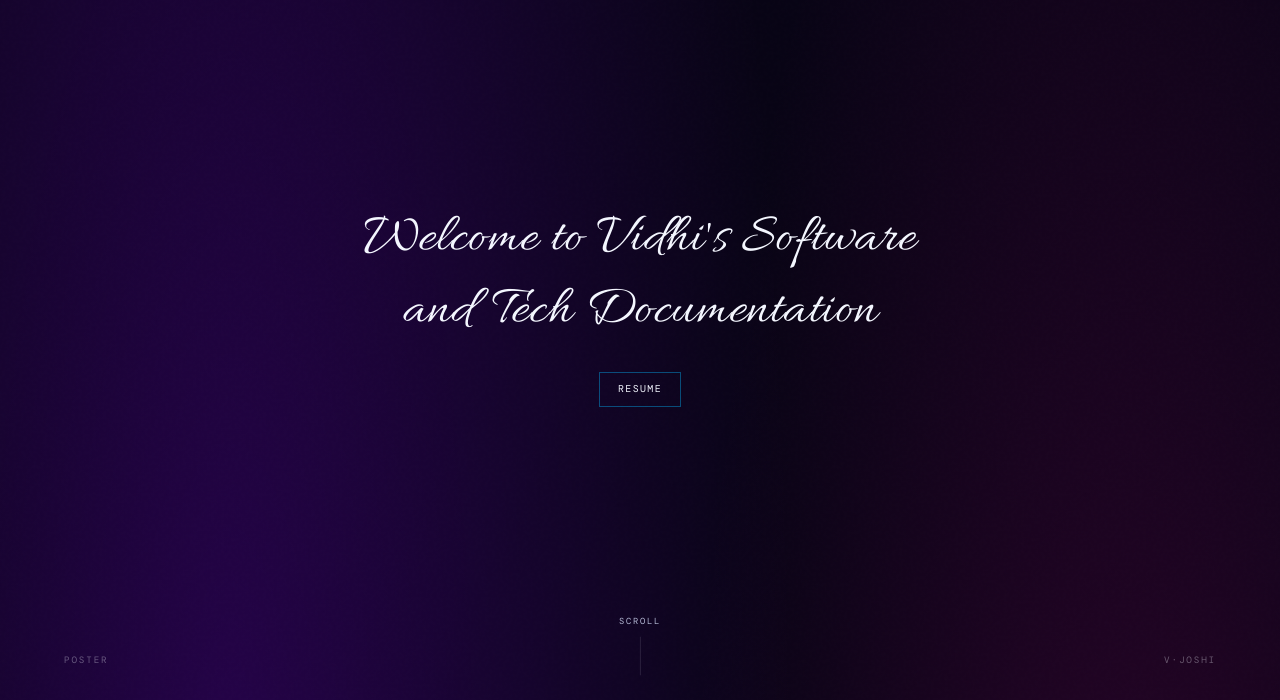
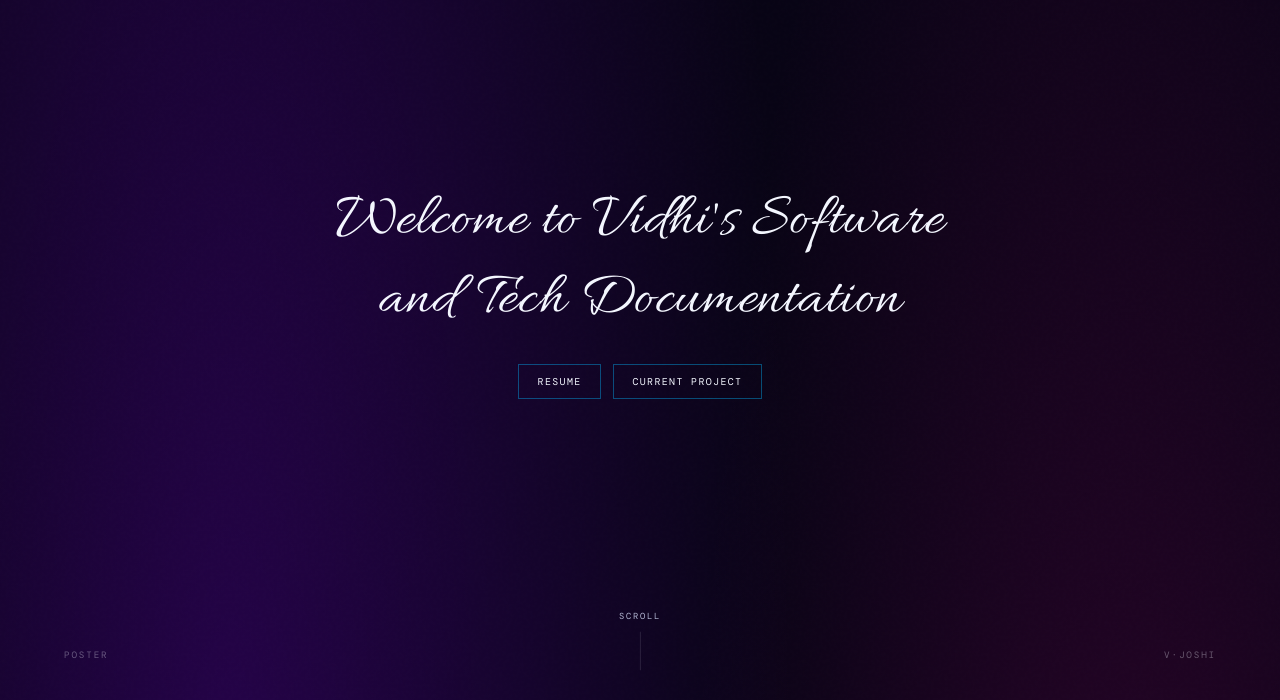
Before and after one commit to Vid-j/portfolio, a website built with Vite: page dev.html in a window 1280 px wide. Shown: the part 100-800 px from the top of the page. Built offline with nearby package versions, Linux system fonts and the light colour scheme; some packages are replaced by stand-ins of ours; a web font is replaced by a local one.

Commit message:
additions and aesthic changes

```diff
--- a/src/styles/sketchbook.css
+++ b/src/styles/sketchbook.css
@@ -131,8 +131,8 @@ body {
 
 .hud-corner--tl { top: 1rem; left: clamp(1.25rem, 4vw, 3rem); }
 .hud-corner--tr { top: 1rem; right: clamp(1.25rem, 4vw, 3rem); }
-.hud-corner--bl { bottom: 2rem; left: clamp(1.25rem, 4vw, 3rem); }
-.hud-corner--br { bottom: 2rem; right: clamp(1.25rem, 4vw, 3rem); }
+.hud-corner--bl { bottom: calc(2rem + 5px); left: clamp(1.25rem, 4vw, 3rem); }
+.hud-corner--br { bottom: calc(2rem + 5px); right: clamp(1.25rem, 4vw, 3rem); }
 
 /* ── Section shell ── */
 .section {
@@ -198,12 +198,13 @@ body {
   flex-direction: column;
   align-items: center;
   gap: 1.5rem;
-  max-width: 38rem;
+  max-width: 42rem;
+  transform: translateY(-15px);
 }
 
 .hero__welcome {
   font-family: var(--font-cursive);
-  font-size: clamp(2.13rem, 5.175vw, 3.45rem);
+  font-size: clamp(2.34rem, 5.69vw, 3.8rem);
   font-weight: 400;
   line-height: 1.3;
   letter-spacing: 0.01em;
@@ -231,7 +232,16 @@ body {
   }
 }
 
-.hero__resume {
+.hero__actions {
+  display: flex;
+  flex-wrap: wrap;
+  align-items: center;
+  justify-content: center;
+  gap: 0.75rem;
+}
+
+.hero__resume,
+.hero__project {
   display: inline-flex;
   align-items: center;
   justify-content: center;
@@ -248,7 +258,9 @@ body {
 }
 
 .hero__resume:hover,
-.hero__resume:focus-visible {
+.hero__resume:focus-visible,
+.hero__project:hover,
+.hero__project:focus-visible {
   color: var(--cyan);
   border-color: var(--cyan);
   box-shadow: var(--glow-cyan);
@@ -256,7 +268,7 @@ body {
 
 .hero__scroll {
   position: absolute;
-  bottom: 1.5rem;
+  bottom: calc(1.5rem + 5px);
   left: 50%;
   transform: translateX(-50%);
   z-index: 3;
--- a/src/ui/renderDevPage.ts
+++ b/src/ui/renderDevPage.ts
@@ -154,6 +154,7 @@ export function renderDevPage(): string {
           <h1 class="hero__welcome">
             Welcome to Vidhi's Software and Tech Documentation
           </h1>
+          <div class="hero__actions">
             <a
               class="hero__resume"
               href="${escapeHtml(`${import.meta.env.BASE_URL}vidhi-joshi-resume.pdf`)}"
@@ -165,6 +166,10 @@ export function renderDevPage(): string {
             >
               Resume
             </a>
+            <a class="hero__project" href="#proj-01">
+              Current Project
+            </a>
+          </div>
         </div>
 
         <div class="hero__scroll" aria-hidden="true">
```
Lines whose indentation alone changed are shown as unchanged.
